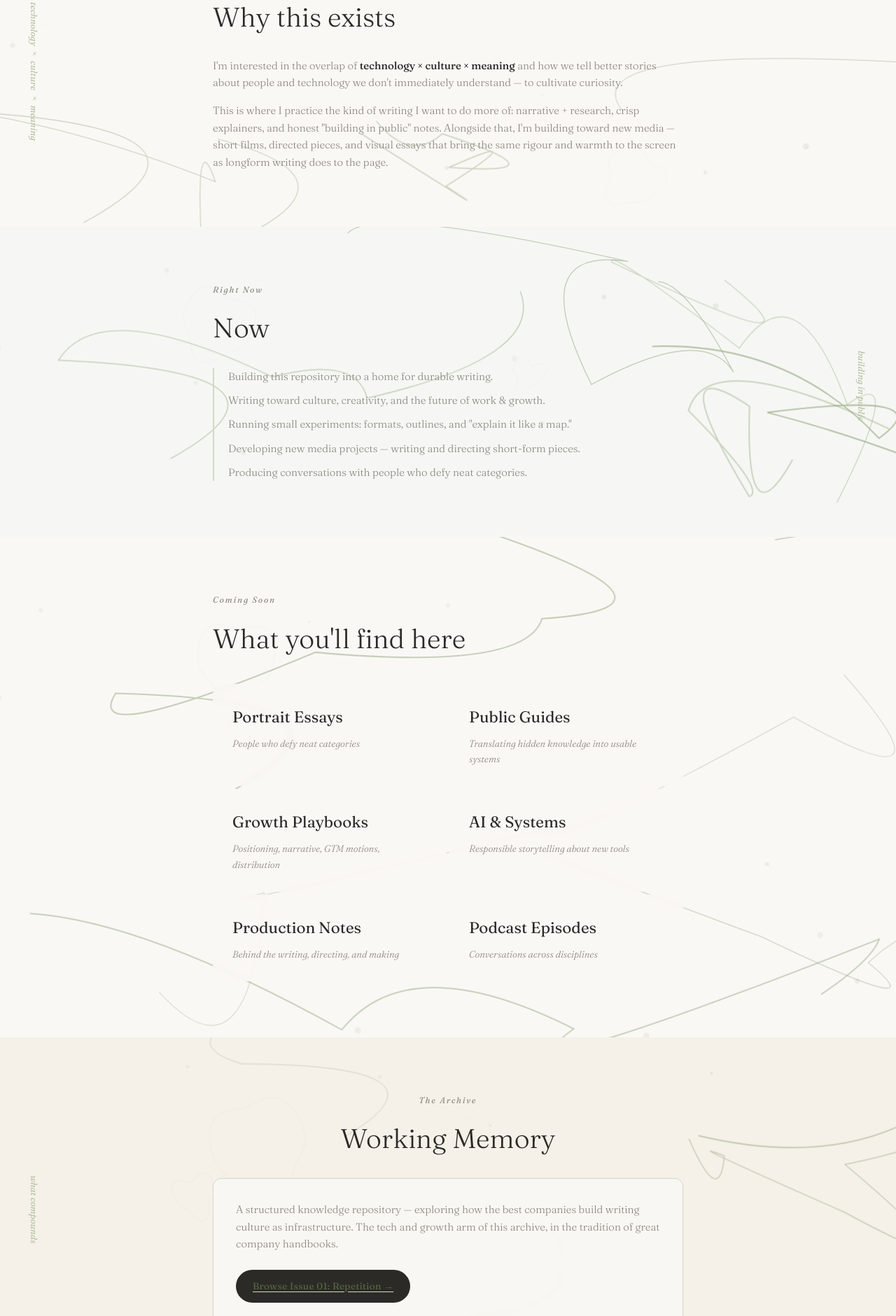
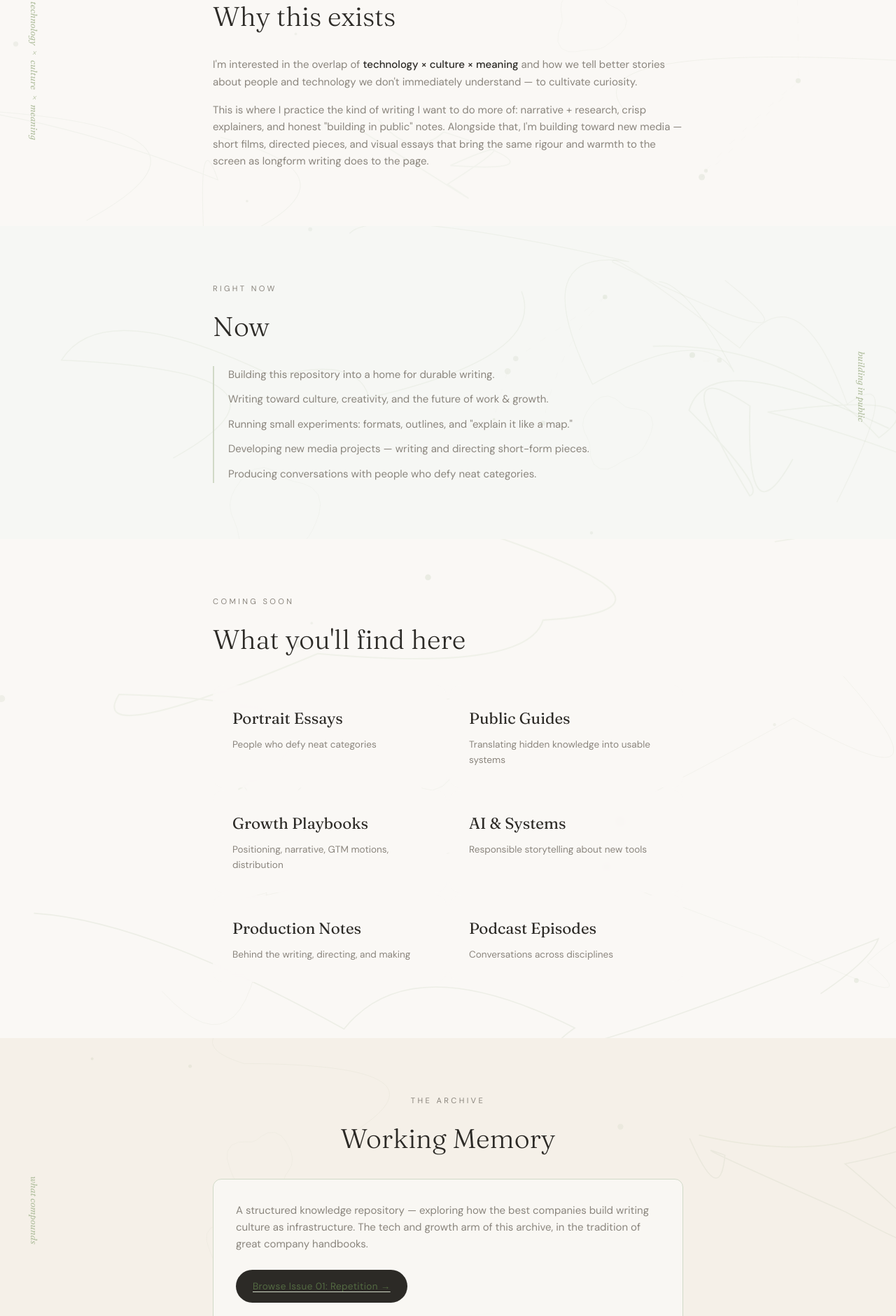
Before and after one commit to ananyapradhan02/mindmaps, a Next.js app: page / in a window 1280 px wide. Shown: the part 920-2800 px from the top of the page at 70% size. Built offline with nearby package versions, Linux system fonts and the light colour scheme.

Commit message:
Revert "Fraunces font everywhere, animated living topo maps, nav labels in hero"
This reverts commit 8718bd3f85f75782ddd83d3004b9ad002e9f7b16.

```diff
--- a/src/app/globals.css
+++ b/src/app/globals.css
@@ -62,7 +62,7 @@ a:hover {
   text-decoration-color: var(--sage-600);
 }
 
-/* ─── NAV — Fraunces italic links ─── */
+/* ─── NAV ─── */
 nav {
   position: fixed;
   top: 0;
@@ -75,12 +75,6 @@ nav {
   justify-content: space-between;
   backdrop-filter: blur(8px);
   background: rgba(250, 248, 245, 0.7);
-}
-nav a:not(:first-child) {
-  font-family: var(--font-serif), Georgia, serif;
-  font-weight: 300;
-  font-style: italic;
-  letter-spacing: 0.02em;
 }
 
 /* ─── HERO ─── */
@@ -111,28 +105,27 @@ nav a:not(:first-child) {
   height: 100%;
   animation: contourDrift 30s ease-in-out infinite;
 }
-.topo-bg svg .topo-node { cursor: pointer; }
-.topo-bg svg .topo-label {
+.topo-bg svg text.node-label {
   cursor: pointer;
-  transition: opacity 0.3s;
+  transition: opacity 0.2s;
   pointer-events: all;
 }
-.topo-bg svg .topo-node:hover .topo-label { opacity: 0.9 !important; }
-.topo-bg svg .topo-node:hover .topo-dot { opacity: 0.6 !important; }
-.topo-bg svg .topo-node:hover .topo-ring { opacity: 0.5 !important; }
+.topo-bg svg text.node-label:hover { opacity: 0.8 !important; }
+.topo-bg svg circle.node-ring {
+  pointer-events: all;
+  cursor: pointer;
+  transition: opacity 0.2s;
+}
+.topo-bg svg circle.node-ring:hover { opacity: 0.4 !important; }
 
-/* ─── SECTION BACKGROUNDS — animated ─── */
+/* ─── SECTION BACKGROUNDS ─── */
 .section-topo {
   position: absolute;
   inset: 0;
   overflow: hidden;
   pointer-events: none;
 }
-.section-topo svg {
-  width: 100%;
-  height: 100%;
-  animation: sectionDrift 40s ease-in-out infinite;
-}
+.section-topo svg { width: 100%; height: 100%; }
 
 /* ─── SECTIONS ─── */
 .section-wrap {
@@ -269,22 +262,6 @@ nav a:not(:first-child) {
   0%, 100% { opacity: 0.4; }
   50% { opacity: 0.7; }
 }
-@keyframes sectionDrift {
-  0% { transform: translate(0, 0) scale(1); }
-  25% { transform: translate(-3px, 2px) scale(1.005); }
-  50% { transform: translate(2px, -3px) scale(1.01); }
-  75% { transform: translate(-1px, 3px) scale(1.005); }
-  100% { transform: translate(0, 0) scale(1); }
-}
-@keyframes floatLabel {
-  0%, 100% { transform: translate(0, 0); }
-  33% { transform: translate(0.4px, -0.6px); }
-  66% { transform: translate(-0.3px, 0.4px); }
-}
-@keyframes dotPulse {
-  0%, 100% { opacity: 0.08; }
-  50% { opacity: 0.15; }
-}
 
 /* ─── RESPONSIVE ─── */
 @media (max-width: 768px) {
--- a/src/app/page.tsx
+++ b/src/app/page.tsx
@@ -34,7 +34,7 @@ export default function Home() {
           <h1 className="font-[family-name:var(--font-serif)] text-[clamp(2.8rem,7vw,4.5rem)] font-normal leading-none tracking-tight text-sage-700 mb-5 animate-[fadeInUp_0.8s_ease-out_0.1s_both]">
             Mind Maps Collective
           </h1>
-          <p className="font-[family-name:var(--font-serif)] font-light italic text-[16px] text-warm-gray leading-relaxed max-w-lg mx-auto animate-[fadeInUp_0.8s_ease-out_0.3s_both]">
+          <p className="text-[15px] text-warm-gray leading-relaxed max-w-lg mx-auto animate-[fadeInUp_0.8s_ease-out_0.3s_both]">
             The branches of this mind map are still growing — a living archive of
             culture, creativity, and the systems we build (and live inside).
           </p>
@@ -47,11 +47,11 @@ export default function Home() {
         <SectionTopo seed={1} />
         <span className="margin-note left">technology × culture × meaning</span>
         <div className="inner">
-          <p className="font-[family-name:var(--font-serif)] italic text-warm-gray text-[0.75rem] tracking-[0.15em] mb-3">The Root</p>
+          <p className="text-warm-gray text-[0.7rem] tracking-[0.3em] uppercase mb-3">The Root</p>
           <h2 className="font-[family-name:var(--font-serif)] text-[clamp(1.8rem,4vw,2.4rem)] font-light text-warm-dark mb-6">
             Why this exists
           </h2>
-          <div className="font-[family-name:var(--font-serif)] font-light text-[15px] text-warm-gray leading-relaxed space-y-4">
+          <div className="text-[15px] text-warm-gray leading-relaxed space-y-4">
             <p>
               I&apos;m interested in the overlap of{" "}
               <strong className="text-warm-dark font-medium">technology × culture × meaning</strong>{" "}
@@ -74,12 +74,12 @@ export default function Home() {
         <SectionTopo seed={2} />
         <span className="margin-note right">building in public</span>
         <div className="inner">
-          <p className="font-[family-name:var(--font-serif)] italic text-warm-gray text-[0.75rem] tracking-[0.15em] mb-3">Right Now</p>
+          <p className="text-warm-gray text-[0.7rem] tracking-[0.3em] uppercase mb-3">Right Now</p>
           <h2 className="font-[family-name:var(--font-serif)] text-[clamp(1.8rem,4vw,2.4rem)] font-light text-warm-dark mb-6">
             Now
           </h2>
           <div className="border-l-2 border-sage-200 pl-5">
-            <ul className="list-none space-y-2.5 font-[family-name:var(--font-serif)] font-light text-[15px] text-warm-gray leading-relaxed">
+            <ul className="list-none space-y-2.5 text-[15px] text-warm-gray">
               <li>Building this repository into a home for durable writing.</li>
               <li>Writing toward culture, creativity, and the future of work & growth.</li>
               <li>Running small experiments: formats, outlines, and &quot;explain it like a map.&quot;</li>
@@ -94,34 +94,34 @@ export default function Home() {
       <section className="section-wrap" id="archive">
         <SectionTopo seed={3} />
         <div className="inner">
-          <p className="font-[family-name:var(--font-serif)] italic text-warm-gray text-[0.75rem] tracking-[0.15em] mb-3">Coming Soon</p>
+          <p className="text-warm-gray text-[0.7rem] tracking-[0.3em] uppercase mb-3">Coming Soon</p>
           <h2 className="font-[family-name:var(--font-serif)] text-[clamp(1.8rem,4vw,2.4rem)] font-light text-warm-dark mb-6">
             What you&apos;ll find here
           </h2>
           <div className="cards-grid">
             <div className="card">
               <h3 className="font-[family-name:var(--font-serif)] text-[1.4rem] text-warm-dark mb-2">Portrait Essays</h3>
-              <p className="font-[family-name:var(--font-serif)] font-light italic text-warm-gray text-[0.85rem] leading-relaxed">People who defy neat categories</p>
+              <p className="text-warm-gray text-[0.85rem] leading-relaxed">People who defy neat categories</p>
             </div>
             <div className="card">
               <h3 className="font-[family-name:var(--font-serif)] text-[1.4rem] text-warm-dark mb-2">Public Guides</h3>
-              <p className="font-[family-name:var(--font-serif)] font-light italic text-warm-gray text-[0.85rem] leading-relaxed">Translating hidden knowledge into usable systems</p>
+              <p className="text-warm-gray text-[0.85rem] leading-relaxed">Translating hidden knowledge into usable systems</p>
             </div>
             <div className="card">
               <h3 className="font-[family-name:var(--font-serif)] text-[1.4rem] text-warm-dark mb-2">Growth Playbooks</h3>
-              <p className="font-[family-name:var(--font-serif)] font-light italic text-warm-gray text-[0.85rem] leading-relaxed">Positioning, narrative, GTM motions, distribution</p>
+              <p className="text-warm-gray text-[0.85rem] leading-relaxed">Positioning, narrative, GTM motions, distribution</p>
             </div>
             <div className="card">
               <h3 className="font-[family-name:var(--font-serif)] text-[1.4rem] text-warm-dark mb-2">AI & Systems</h3>
-              <p className="font-[family-name:var(--font-serif)] font-light italic text-warm-gray text-[0.85rem] leading-relaxed">Responsible storytelling about new tools</p>
+              <p className="text-warm-gray text-[0.85rem] leading-relaxed">Responsible storytelling about new tools</p>
             </div>
             <div className="card">
               <h3 className="font-[family-name:var(--font-serif)] text-[1.4rem] text-warm-dark mb-2">Production Notes</h3>
-              <p className="font-[family-name:var(--font-serif)] font-light italic text-warm-gray text-[0.85rem] leading-relaxed">Behind the writing, directing, and making</p>
+              <p className="text-warm-gray text-[0.85rem] leading-relaxed">Behind the writing, directing, and making</p>
             </div>
             <div className="card">
               <h3 className="font-[family-name:var(--font-serif)] text-[1.4rem] text-warm-dark mb-2">Podcast Episodes</h3>
-              <p className="font-[family-name:var(--font-serif)] font-light italic text-warm-gray text-[0.85rem] leading-relaxed">Conversations across disciplines</p>
+              <p className="text-warm-gray text-[0.85rem] leading-relaxed">Conversations across disciplines</p>
             </div>
           </div>
         </div>
@@ -132,20 +132,20 @@ export default function Home() {
         <SectionTopo seed={4} />
         <span className="margin-note left">what compounds</span>
         <div className="inner text-center">
-          <p className="font-[family-name:var(--font-serif)] italic text-warm-gray text-[0.75rem] tracking-[0.15em] mb-3">The Archive</p>
+          <p className="text-warm-gray text-[0.7rem] tracking-[0.3em] uppercase mb-3">The Archive</p>
           <h2 className="font-[family-name:var(--font-serif)] text-[clamp(1.8rem,4vw,2.4rem)] font-light text-warm-dark mb-6">
             Working Memory
           </h2>
         </div>
         <div className="wm-box">
-          <p className="font-[family-name:var(--font-serif)] font-light text-[15px] text-warm-gray leading-relaxed mb-4">
+          <p className="text-[15px] text-warm-gray leading-relaxed mb-4">
             A structured knowledge repository — exploring how the best companies
             build writing culture as infrastructure. The tech and growth arm of this
             archive, in the tradition of great company handbooks.
           </p>
           <a
             href="/working-memory"
-            className="font-[family-name:var(--font-serif)] inline-flex items-center gap-2 px-6 py-3 bg-warm-dark text-warm-white text-[0.85rem] tracking-wide rounded-full no-underline hover:bg-sage-800 transition-colors mt-2"
+            className="inline-flex items-center gap-2 px-6 py-3 bg-warm-dark text-warm-white text-[0.85rem] tracking-wide rounded-full no-underline hover:bg-sage-800 transition-colors mt-2"
           >
             Browse Issue 01: Repetition →
           </a>
@@ -156,7 +156,7 @@ export default function Home() {
       <section className="section-wrap">
         <SectionTopo seed={5} />
         <div className="inner">
-          <p className="font-[family-name:var(--font-serif)] italic text-warm-gray text-[0.75rem] tracking-[0.15em] mb-3">The Journey</p>
+          <p className="text-warm-gray text-[0.7rem] tracking-[0.3em] uppercase mb-3">The Journey</p>
           <h2 className="font-[family-name:var(--font-serif)] text-[clamp(1.8rem,4vw,2.4rem)] font-light text-warm-dark mb-6">
             Six issues ahead
           </h2>
@@ -177,7 +177,7 @@ export default function Home() {
                   {issue.title}
                 </h3>
                 {issue.status && (
-                  <span className="font-[family-name:var(--font-serif)] italic text-[0.7rem] tracking-[0.08em] text-terracotta">
+                  <span className="text-[0.65rem] tracking-[0.15em] uppercase text-terracotta">
                     {issue.status}
                   </span>
                 )}
@@ -192,11 +192,11 @@ export default function Home() {
         <SectionTopo seed={6} />
         <span className="margin-note right">ship end-to-end</span>
         <div className="inner">
-          <p className="font-[family-name:var(--font-serif)] italic text-warm-gray text-[0.75rem] tracking-[0.15em] mb-3">Collaborate</p>
+          <p className="text-warm-gray text-[0.7rem] tracking-[0.3em] uppercase mb-3">Collaborate</p>
           <h2 className="font-[family-name:var(--font-serif)] text-[clamp(1.8rem,4vw,2.4rem)] font-light text-warm-dark mb-6">
             Work, too
           </h2>
-          <div className="font-[family-name:var(--font-serif)] font-light text-[15px] text-warm-gray leading-relaxed space-y-4">
+          <div className="text-[15px] text-warm-gray leading-relaxed space-y-4">
             <p>
               I&apos;m a growth operator who ships end-to-end. I build with AI natively
               — research pipelines, content engines, agentic prototypes — across the
@@ -223,7 +223,7 @@ export default function Home() {
       <section className="section-wrap alt">
         <SectionTopo seed={8} />
         <div className="inner">
-          <p className="font-[family-name:var(--font-serif)] italic text-warm-gray text-[0.75rem] tracking-[0.15em] mb-3">Under the Bed</p>
+          <p className="text-warm-gray text-[0.7rem] tracking-[0.3em] uppercase mb-3">Under the Bed</p>
           <h2 className="font-[family-name:var(--font-serif)] text-[clamp(1.8rem,4vw,2.4rem)] font-light text-warm-dark mb-6">
             Maybe some day
           </h2>
@@ -243,16 +243,16 @@ export default function Home() {
           <h2 className="font-[family-name:var(--font-serif)] text-[clamp(1.8rem,4vw,2.4rem)] font-light text-sage-100 mb-4">
             Say hi
           </h2>
-          <p className="font-[family-name:var(--font-serif)] font-light text-[15px] text-sage-400 leading-relaxed mb-6">
+          <p className="text-[15px] text-sage-400 leading-relaxed mb-6">
             I&apos;m always looking for new music, new ideas, and new collaborators.
             Whether it&apos;s a project, a conversation, or a recommendation for something
             I should be reading — I&apos;d love to hear from you.
           </p>
           <div className="flex flex-wrap gap-6 mb-10">
-            <a href="mailto:ananyapradhan02@gmail.com" className="font-[family-name:var(--font-serif)] font-light text-[15px] text-sage-300 no-underline border-b border-sage-700 pb-0.5 hover:text-sage-100 hover:border-sage-500 transition-all">Email</a>
-            <a href="https://www.linkedin.com/in/anyapradhan" target="_blank" rel="noopener" className="font-[family-name:var(--font-serif)] font-light text-[15px] text-sage-300 no-underline border-b border-sage-700 pb-0.5 hover:text-sage-100 hover:border-sage-500 transition-all">LinkedIn</a>
-            <a href="https://x.com/ananyakin" target="_blank" rel="noopener" className="font-[family-name:var(--font-serif)] font-light text-[15px] text-sage-300 no-underline border-b border-sage-700 pb-0.5 hover:text-sage-100 hover:border-sage-500 transition-all">Twitter / X</a>
-            <a href="https://mindmaps.substack.com/" target="_blank" rel="noopener" className="font-[family-name:var(--font-serif)] font-light text-[15px] text-sage-300 no-underline border-b border-sage-700 pb-0.5 hover:text-sage-100 hover:border-sage-500 transition-all">Substack</a>
+            <a href="mailto:ananyapradhan02@gmail.com" className="text-[15px] text-sage-300 no-underline border-b border-sage-700 pb-0.5 hover:text-sage-100 hover:border-sage-500 transition-all">Email</a>
+            <a href="https://www.linkedin.com/in/anyapradhan" target="_blank" rel="noopener" className="text-[15px] text-sage-300 no-underline border-b border-sage-700 pb-0.5 hover:text-sage-100 hover:border-sage-500 transition-all">LinkedIn</a>
+            <a href="https://x.com/ananyakin" target="_blank" rel="noopener" className="text-[15px] text-sage-300 no-underline border-b border-sage-700 pb-0.5 hover:text-sage-100 hover:border-sage-500 transition-all">Twitter / X</a>
+            <a href="https://mindmaps.substack.com/" target="_blank" rel="noopener" className="text-[15px] text-sage-300 no-underline border-b border-sage-700 pb-0.5 hover:text-sage-100 hover:border-sage-500 transition-all">Substack</a>
           </div>
           <div className="font-[family-name:var(--font-serif)] italic text-sm text-sage-500 pt-6 border-t border-sage-800">
             Mind Maps Collective — an archive in motion.
--- a/src/components/SectionTopo.tsx
+++ b/src/components/SectionTopo.tsx
@@ -51,7 +51,6 @@ export default function SectionTopo({ seed, dark = false }: SectionTopoProps) {
       p.setAttribute("stroke", strokeColor);
       p.setAttribute("stroke-width", (0.1 + rand() * 0.25).toFixed(2));
       p.setAttribute("opacity", (baseOpacity * 0.7 + rand() * 0.05).toFixed(3));
-      p.style.animation = `gentlePulse ${8 + i * 3}s ease-in-out ${i * 1.5}s infinite`;
       svg.appendChild(p);
     }
 
@@ -67,7 +66,6 @@ export default function SectionTopo({ seed, dark = false }: SectionTopoProps) {
       c.setAttribute("r", (0.25 + rand() * 0.5).toFixed(2));
       c.setAttribute("fill", dotColor);
       c.setAttribute("opacity", (baseOpacity * 0.8 + rand() * 0.06).toFixed(3));
-      c.style.animation = `dotPulse ${4 + rand() * 6}s ease-in-out ${rand() * 3}s infinite`;
       svg.appendChild(c);
     }
 
```
